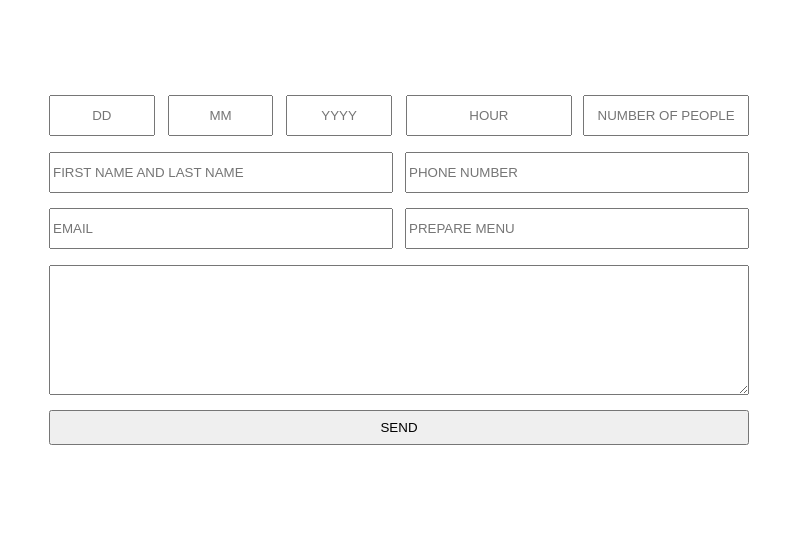
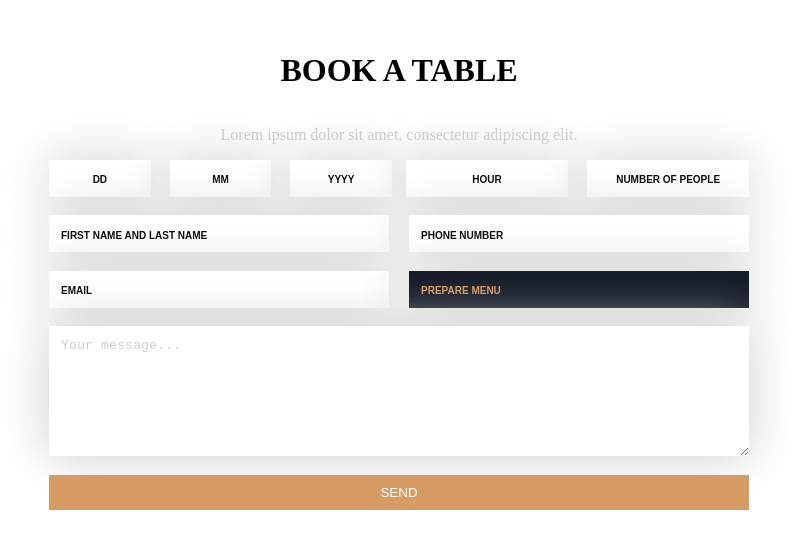
Before and after one commit to JuliaVolkova/angular-gratia, an Angular app: page / in a window 1280 px wide. Shown: the part 138-686 px from the top of the page, without its empty margins (249-1046 px from the left). Built offline with nearby package versions, Linux system fonts and the light colour scheme.

Commit message:
Add CSS styles

```diff
--- a/src/app/components/bookform/bookform.component.css
+++ b/src/app/components/bookform/bookform.component.css
@@ -7,18 +7,37 @@
   justify-content: space-between;
 }
 
+.bookform__prepare-menu {
+  background-color: #151b28;
+}
+
+.bookform__prepare-menu::placeholder {
+  color: #d89b64;
+}
+
 .bookform__form > input {
   height: 50px;
 }
 
 .bookform__container {
   display: flex;
-  flex-direction: row;
+  flex-direction: column;
   justify-content: center;
   align-items: center;
   position: absolute;
   width: 100%;
   height: 100%;
+}
+
+.bookform__header {
+  display: flex;
+  flex-direction: column;
+  justify-content: center;
+  align-items: center;
+}
+
+.bookform__note {
+  color: #ccc;
 }
 
 .bookform__line-1, .bookform__line-2,
@@ -32,6 +51,24 @@
 .bookform__line-2 > input, .bookform__line-3 > input {
   width: 48%;
   height: 35px;
+}
+
+.bookform__line-2 > input::placeholder,
+.bookform__line-3 > input::placeholder {
+  padding-left: 10px;
+}
+
+input::placeholder {
+  color: black;
+  font-weight: bold;
+  font-size: 10px;
+}
+
+input {
+  border: none;
+  box-shadow: 0 0 50px #ccc;
+  font-size: 14px;
+
 }
 
 .bookform__textarea {
@@ -59,8 +96,18 @@
 .bookform__textarea {
   box-sizing: border-box;
   height: 130px;
+  box-shadow: 0 0 50px #ccc;
+  border: none;
+}
+
+.bookform__textarea::placeholder {
+  padding: 10px;
+  color: #ccc;
 }
 
 .bookform__button {
   height: 35px;
+  border: none;
+  background-color: #d79b64;
+  color: white;
 }
--- a/src/app/components/bookform/bookform.component.html
+++ b/src/app/components/bookform/bookform.component.html
@@ -1,4 +1,8 @@
 <div class="bookform__container">
+  <div class="bookform__header">
+    <h1>BOOK A TABLE</h1>
+    <p class="bookform__note">Lorem ipsum dolor sit amet, consectetur adipiscing elit.</p>
+  </div>
   <div class="bookform__form">
     <div class="bookform__line-1">
       <div class="bookform__line-1_width">
@@ -17,9 +21,9 @@
     </div>
     <div class="bookform__line-3">
       <input type="text" placeholder="EMAIL">
-      <input type="text" placeholder="PREPARE MENU">
+      <input type="text" class="bookform__prepare-menu" placeholder="PREPARE MENU">
     </div>
-    <textarea class="bookform__textarea" name=""></textarea>
+    <textarea class="bookform__textarea" name="bookform text" placeholder="Your message..."></textarea>
     <button class="bookform__button">SEND</button>
   </div>
 </div>
```
